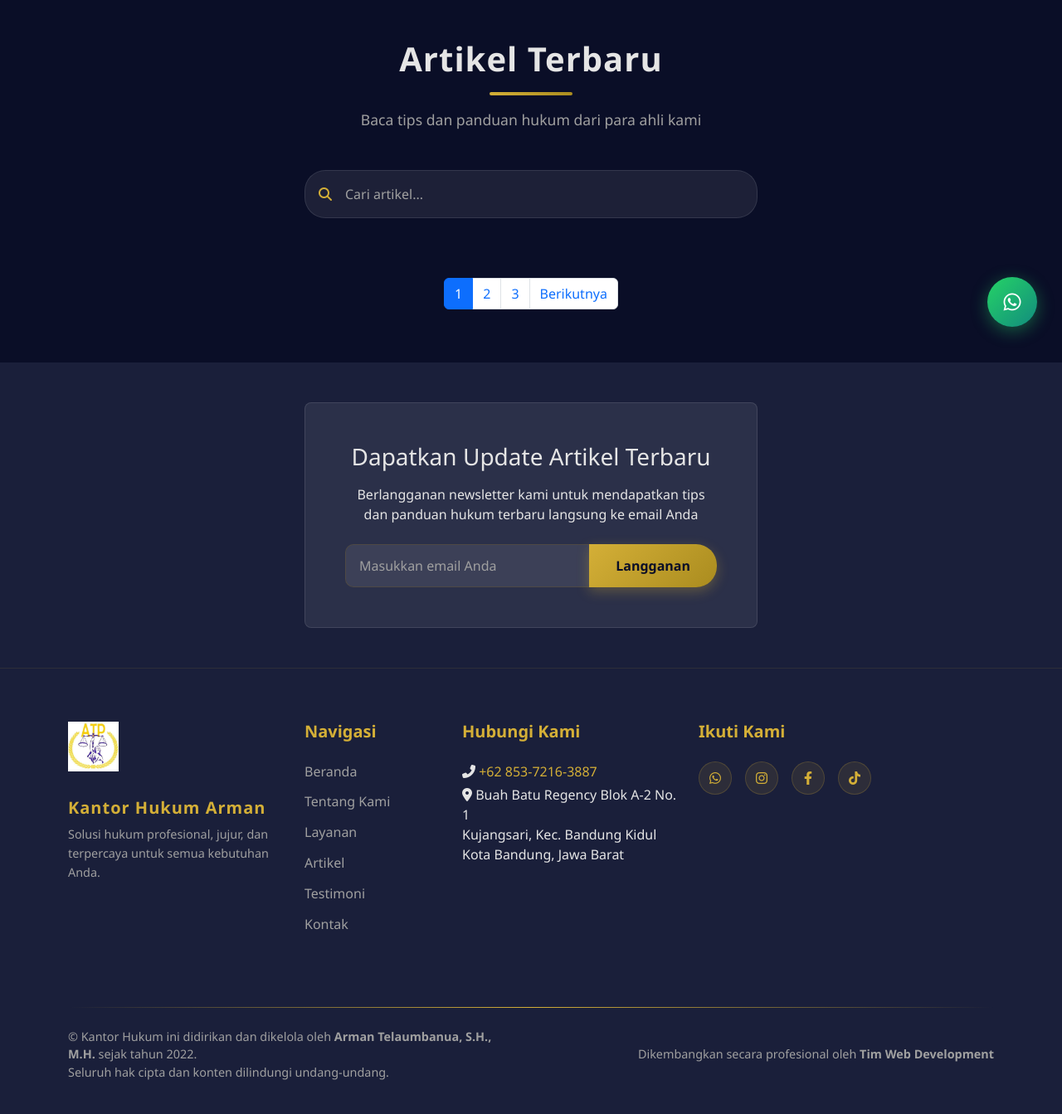
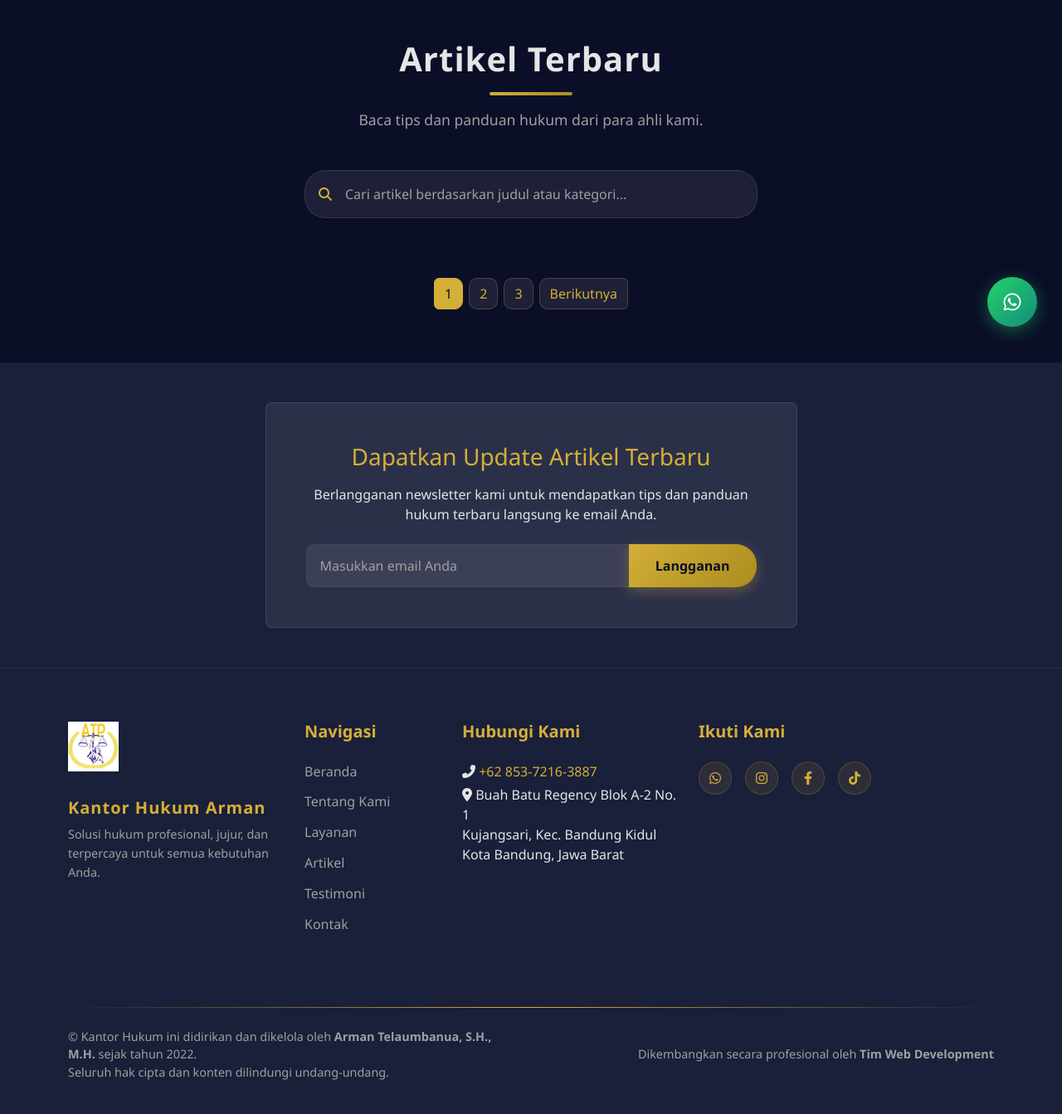
Before and after one commit to IntanTelaumbanu7/Pengacara-Bandung, a Flask app: page /articles in a window 1280 px wide. Shown: the part 371-1714 px from the top of the page at 83% size. Run offline with Flask 3, Linux system fonts and the light colour scheme.

Commit message:
articles.html

```diff
--- a/templates/articles.html
+++ b/templates/articles.html
@@ -4,12 +4,14 @@
 {% block meta_description %}Baca artikel-artikel hukum terbaru dan tips-tips dari Kantor Hukum Arman Telaumbanua.{% endblock %}
 
 {% block content %}
+
 <!-- Page Header -->
-<section class="page-header" style="background-image: url('{{ url_for('static', filename='img/bg.jpg') }}');">
+<section class="page-header" style="background-image: url('{{ url_for('static', filename='img/lawyer.jpeg') }}');">
     <div class="page-header-overlay"></div>
-    <div class="container h-100">
-        <div class="row h-100 align-items-center justify-content-center">
-            <div class="col-lg-8 text-center">
+
+    <div class="container">
+        <div class="row align-items-center justify-content-center">
+            <div class="col-lg-8 col-12 text-center">
                 <h1 class="page-title">Artikel Hukum</h1>
                 <p class="page-subtitle">Informasi dan tips hukum terpercaya</p>
             </div>
@@ -20,17 +22,23 @@
 <!-- Articles Section -->
 <section class="articles-section py-5">
     <div class="container">
+
         <div class="section-header text-center mb-5" data-aos="fade-up">
             <h2 class="section-title">Artikel Terbaru</h2>
             <div class="title-underline"></div>
-            <p class="section-subtitle">Baca tips dan panduan hukum dari para ahli kami</p>
+            <p class="section-subtitle">
+                Baca tips dan panduan hukum dari para ahli kami.
+            </p>
         </div>
 
         <!-- Search Bar -->
         <div class="row justify-content-center mb-5" data-aos="fade-up">
-            <div class="col-lg-6">
+            <div class="col-lg-6 col-md-8 col-12">
                 <div class="search-box glass">
-                    <input type="text" class="form-control" id="searchArticles" placeholder="Cari artikel...">
+                    <input type="text"
+                           class="form-control"
+                           id="searchArticles"
+                           placeholder="Cari artikel berdasarkan judul atau kategori...">
                     <i class="fas fa-search"></i>
                 </div>
             </div>
@@ -38,48 +46,90 @@
 
         <!-- Articles Grid -->
         <div class="row g-4" id="articlesGrid">
+
             {% for article in articles %}
-            <div class="col-lg-6" data-aos="fade-up" data-aos-delay="{{ loop.index0 * 100 }}">
-                <div class="article-card glass">
+
+            <div class="col-lg-6 col-md-6 col-12 article-item"
+                 data-aos="fade-up"
+                 data-aos-delay="{{ loop.index0 * 80 }}">
+
+                <div class="article-card glass h-100">
+
                     <div class="article-image-wrapper">
-                        <img src="{{ article.thumbnail }}" alt="{{ article.title }}" class="article-image">
-                        <div class="article-category">{{ article.category }}</div>
-                        <div class="article-overlay">
-                            <a href="#" class="article-read-more">Baca Selengkapnya</a>
+                        <img src="{{ article.thumbnail }}"
+                             alt="{{ article.title }}"
+                             class="article-image">
+
+                        <div class="article-category">
+                            {{ article.category }}
                         </div>
                     </div>
+
                     <div class="article-content">
+
                         <div class="article-meta">
                             <span class="article-date">
-                                <i class="fas fa-calendar me-1"></i>{{ article.date }}
+                                <i class="fas fa-calendar me-1"></i>
+                                {{ article.date }}
                             </span>
+
                             <span class="article-author">
-                                <i class="fas fa-user me-1"></i>{{ article.author }}
+                                <i class="fas fa-user me-1"></i>
+                                {{ article.author }}
                             </span>
                         </div>
-                        <h4 class="article-title">{{ article.title }}</h4>
-                        <p class="article-excerpt">{{ article.excerpt }}</p>
-                        <a href="#" class="read-more-link">Baca Selengkapnya <i class="fas fa-arrow-right ms-2"></i></a>
+
+                        <h4 class="article-title">
+                            {{ article.title }}
+                        </h4>
+
+                        <p class="article-excerpt">
+                            {{ article.excerpt }}
+                        </p>
+
+                        <a href="#"
+                           class="read-more-link">
+                            Baca Selengkapnya
+                            <i class="fas fa-arrow-right ms-2"></i>
+                        </a>
+
                     </div>
+
                 </div>
+
             </div>
+
             {% endfor %}
+
+        </div>
+
+        <!-- Empty Search Message -->
+        <div id="noArticleResult" class="text-center mt-5 d-none">
+            <div class="glass p-4 rounded-3">
+                <h5 class="text-gold mb-2">Artikel tidak ditemukan</h5>
+                <p class="mb-0 text-muted">
+                    Coba gunakan kata kunci lain.
+                </p>
+            </div>
         </div>
 
         <!-- Pagination -->
         <div class="row mt-5">
             <div class="col-12 text-center" data-aos="fade-up">
                 <nav aria-label="Page navigation">
-                    <ul class="pagination justify-content-center">
+                    <ul class="pagination justify-content-center flex-wrap gap-2">
                         <li class="page-item active">
                             <a class="page-link" href="#">1</a>
                         </li>
+
                         <li class="page-item">
                             <a class="page-link" href="#">2</a>
                         </li>
+
                         <li class="page-item">
                             <a class="page-link" href="#">3</a>
                         </li>
+
                         <li class="page-item">
                             <a class="page-link" href="#">Berikutnya</a>
                         </li>
@@ -87,28 +137,125 @@
                 </nav>
             </div>
         </div>
+
     </div>
 </section>
 
 <!-- Subscribe Section -->
 <section class="subscribe-section py-5 bg-dark">
     <div class="container">
+
         <div class="row justify-content-center">
-            <div class="col-lg-6 text-center" data-aos="zoom-in">
-                <div class="glass p-5 rounded-3">
-                    <h3 class="mb-3">Dapatkan Update Artikel Terbaru</h3>
-                    <p class="mb-4">Berlangganan newsletter kami untuk mendapatkan tips dan panduan hukum terbaru langsung ke email Anda</p>
-                    <form class="subscribe-form">
-                        <div class="input-group">
-                            <input type="email" class="form-control" placeholder="Masukkan email Anda">
-                            <button class="btn btn-gold" type="submit">Langganan</button>
+            <div class="col-lg-7 col-md-9 col-12 text-center" data-aos="zoom-in">
+
+                <div class="glass p-4 p-md-5 rounded-3">
+
+                    <h3 class="mb-3 text-gold">
+                        Dapatkan Update Artikel Terbaru
+                    </h3>
+
+                    <p class="mb-4">
+                        Berlangganan newsletter kami untuk mendapatkan tips dan panduan hukum terbaru langsung ke email Anda.
+                    </p>
+
+                    <form class="subscribe-form" id="subscribeForm">
+                        <div class="input-group subscribe-input-group">
+                            <input type="email"
+                                   class="form-control"
+                                   placeholder="Masukkan email Anda"
+                                   required>
+
+                            <button class="btn btn-gold"
+                                    type="submit">
+                                Langganan
+                            </button>
                         </div>
                     </form>
+
+                </div>
+
             </div>
         </div>
-        </div>
+
     </div>
 </section>
+
+<style>
+.article-card {
+    overflow: hidden;
+}
+
+.article-content {
+    display: flex;
+    flex-direction: column;
+    height: 100%;
+}
+
+.article-title {
+    line-height: 1.4;
+}
+
+.article-excerpt {
+    line-height: 1.7;
+}
+
+.page-link {
+    background: rgba(255, 255, 255, 0.08);
+    border: 1px solid rgba(212, 175, 55, 0.25);
+    color: #d4af37;
+    border-radius: 10px;
+}
+
+.page-link:hover,
+.page-item.active .page-link {
+    background: #d4af37;
+    border-color: #d4af37;
+    color: #0a0e27;
+}
+
+@media (max-width: 768px) {
+    .article-image-wrapper {
+        height: 190px;
+    }
+
+    .article-content {
+        padding: 20px;
+    }
+
+    .article-title {
+        font-size: 1.05rem;
+    }
+
+    .article-excerpt {
+        font-size: 0.92rem;
+    }
+
+    .article-meta {
+        font-size: 0.8rem;
+        gap: 0.7rem;
+    }
+
+    .search-box input {
+        font-size: 0.92rem;
+    }
+
+    .subscribe-input-group {
+        flex-direction: column;
+        gap: 12px;
+    }
+
+    .subscribe-input-group .form-control,
+    .subscribe-input-group .btn {
+        width: 100%;
+        border-radius: 12px !important;
+    }
+
+    .pagination .page-link {
+        font-size: 0.9rem;
+        padding: 8px 12px;
+    }
+}
+</style>
 
 {% endblock %}
 
@@ -117,10 +264,14 @@
 document.addEventListener('DOMContentLoaded', function() {
     const searchInput = document.getElementById('searchArticles');
     const articlesGrid = document.getElementById('articlesGrid');
-    const articleCards = articlesGrid.querySelectorAll('.col-lg-6');
+    const noArticleResult = document.getElementById('noArticleResult');
+
+    if (searchInput && articlesGrid) {
+        const articleCards = articlesGrid.querySelectorAll('.article-item');
 
         searchInput.addEventListener('keyup', function() {
-        const searchTerm = this.value.toLowerCase();
+            const searchTerm = this.value.toLowerCase().trim();
+            let visibleCount = 0;
 
             articleCards.forEach(card => {
                 const title = card.querySelector('.article-title').textContent.toLowerCase();
@@ -128,13 +279,31 @@ document.addEventListener('DOMContentLoaded', function() {
 
                 if (title.includes(searchTerm) || category.includes(searchTerm)) {
                     card.style.display = '';
-                setTimeout(() => card.classList.add('show'), 10);
+                    visibleCount++;
                 } else {
                     card.style.display = 'none';
-                card.classList.remove('show');
                 }
             });
+
+            if (noArticleResult) {
+                if (visibleCount === 0) {
+                    noArticleResult.classList.remove('d-none');
+                } else {
+                    noArticleResult.classList.add('d-none');
+                }
+            }
         });
+    }
+
+    const subscribeForm = document.getElementById('subscribeForm');
+
+    if (subscribeForm) {
+        subscribeForm.addEventListener('submit', function(e) {
+            e.preventDefault();
+            alert('Terima kasih, email Anda berhasil didaftarkan.');
+            subscribeForm.reset();
+        });
+    }
 });
 </script>
 {% endblock %}
```
Lines whose indentation alone changed are shown as unchanged.
